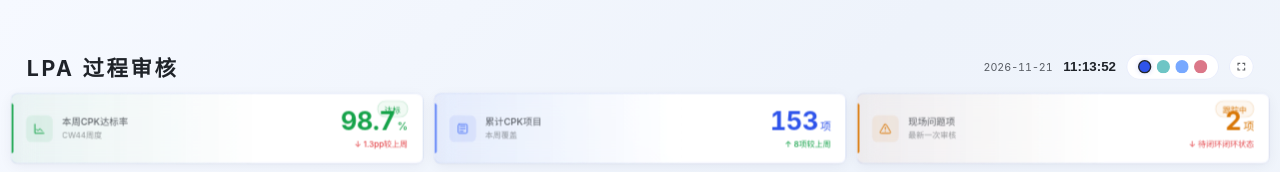
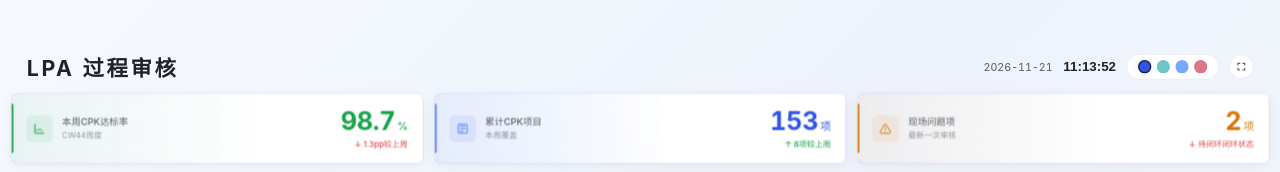
Before and after one commit to dreamSeekerYu/screen-framework, a Vue app: page /#/LPA in a window 1280 px wide. Shown: the top 172 px of the page. Built offline with nearby package versions, Linux system fonts and the light colour scheme.

Commit message:
fix--注释掉统计卡片的 badge

```diff
--- a/src/components/common/NewStatCard.vue
+++ b/src/components/common/NewStatCard.vue
@@ -122,7 +122,7 @@
                     <slot name="right-extra"></slot>
                 </div>
                 <!-- 右上角 badge -->
-                <span v-if="badge" class="kpi-side__badge" :style="badgeStyle">{{ badge }}</span>
+                <!-- <span v-if="badge" class="kpi-side__badge" :style="badgeStyle">{{ badge }}</span> -->
                 <slot name="action"></slot>
             </div>
 
```
